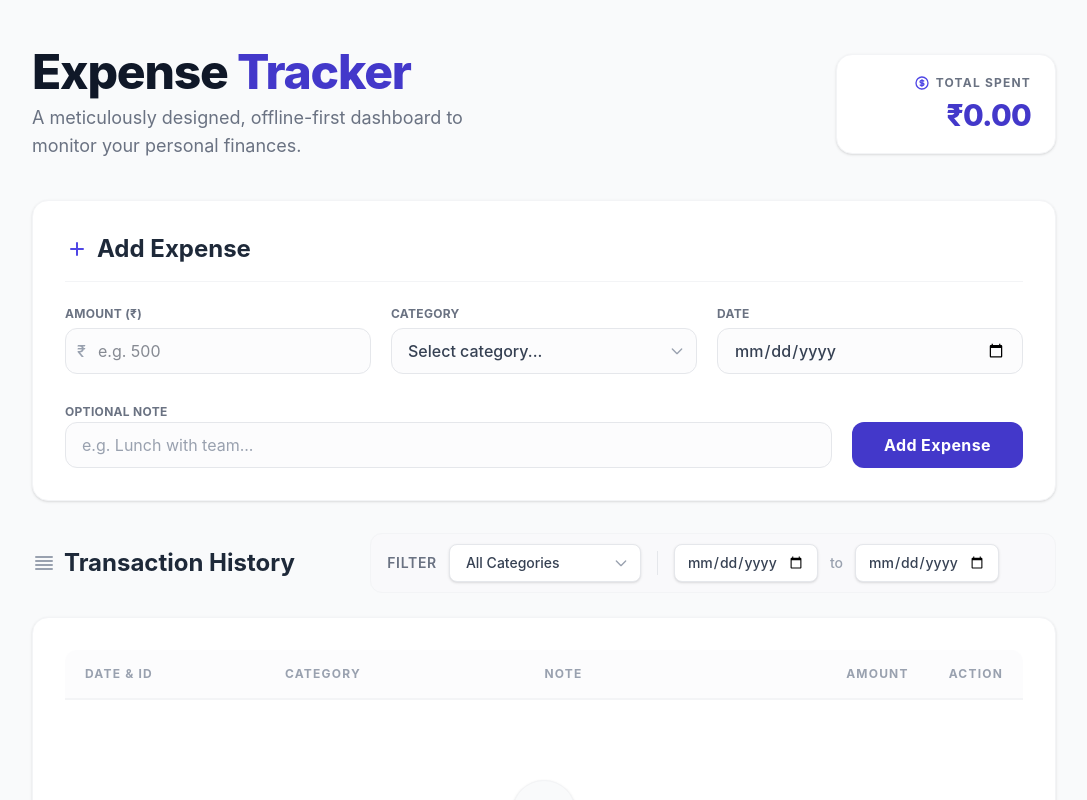
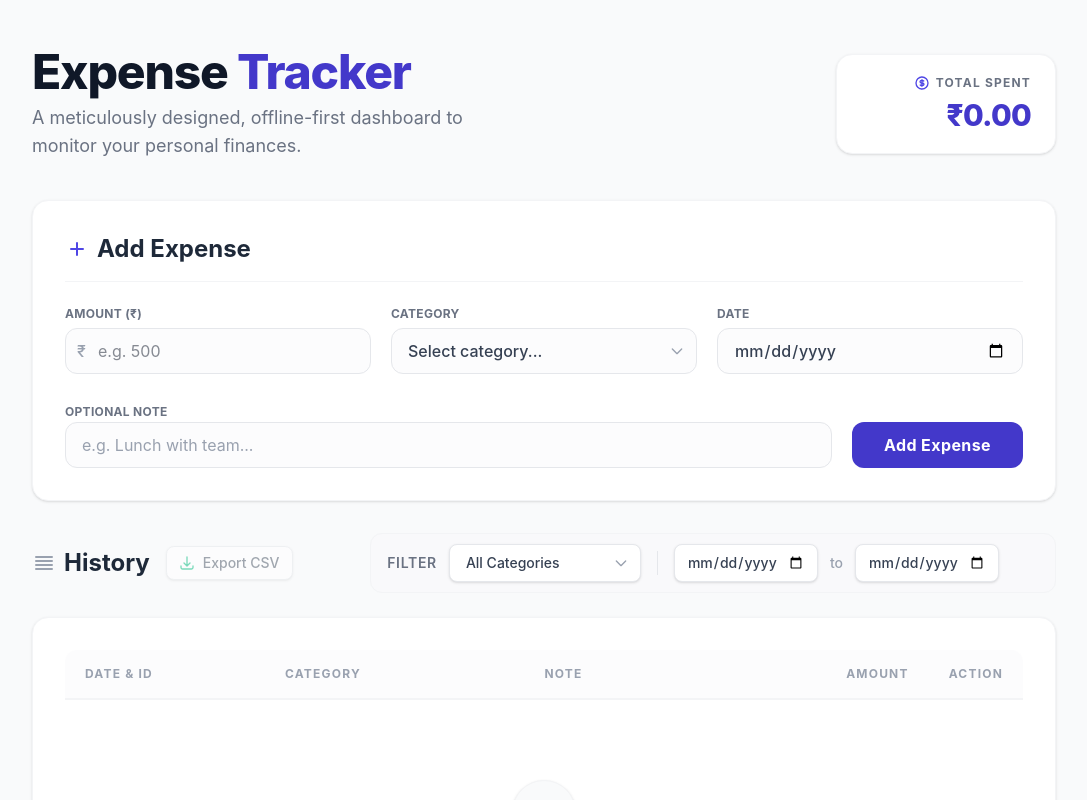
Before and after one commit to TrishaDevadhe/Expense_Tracker, a React (Vite) app: page / in a window 1280 px wide. Shown: the top 800 px of the page, without its empty margins (96-1183 px from the left). Built offline with nearby package versions, Linux system fonts and the light colour scheme.

Commit message:
Bonus Feature 3: Added Export to CSV functionality

```diff
--- a/src/App.jsx
+++ b/src/App.jsx
@@ -87,6 +87,28 @@ function App() {
   const sortedExpenses = [...filteredExpenses].sort((a, b) => new Date(b.date) - new Date(a.date));
   const totalSpent = sortedExpenses.reduce((sum, expense) => sum + expense.amount, 0);
 
+  const handleExportCSV = () => {
+    const headers = ['id', 'amount', 'category', 'date', 'note'];
+    const csvRows = sortedExpenses.map(expense => {
+      return [
+        expense.id,
+        expense.amount,
+        `"${expense.category}"`,
+        expense.date,
+        `"${(expense.note || '').replace(/"/g, '""')}"`
+      ].join(',');
+    });
+    const csvContent = [headers.join(','), ...csvRows].join('\n');
+    const blob = new Blob([csvContent], { type: 'text/csv;charset=utf-8;' });
+    const url = URL.createObjectURL(blob);
+    const link = document.createElement('a');
+    link.href = url;
+    link.setAttribute('download', `expenses_${new Date().toISOString().split('T')[0]}.csv`);
+    document.body.appendChild(link);
+    link.click();
+    document.body.removeChild(link);
+  };
+
   return (
     <div className="min-h-screen p-4 sm:p-8 md:p-12 font-sans bg-gray-50 text-gray-900 selection:bg-primary-200">
       <header className="max-w-5xl mx-auto mb-10">
@@ -117,11 +139,24 @@ function App() {
         {/* Dynamic Spend Distribution Chart */}
         <ExpenseChart expenses={filteredExpenses} />
 
-        <div className="flex flex-col md:flex-row justify-between items-start md:items-center mb-6 gap-4 mt-4">
-          <h2 className="text-2xl font-bold text-gray-800 flex items-center gap-2 whitespace-nowrap">
-            <svg className="w-6 h-6 text-gray-400" fill="none" stroke="currentColor" viewBox="0 0 24 24"><path strokeLinecap="round" strokeLinejoin="round" strokeWidth="2" d="M4 6h16M4 10h16M4 14h16M4 18h16" /></svg>
-            Transaction History
-          </h2>
+        <div className="flex flex-col lg:flex-row justify-between items-start lg:items-center mb-6 gap-4 mt-4 w-full">
+          <div className="flex items-center gap-4">
+            <h2 className="text-2xl font-bold text-gray-800 flex items-center gap-2 whitespace-nowrap">
+              <svg className="w-6 h-6 text-gray-400" fill="none" stroke="currentColor" viewBox="0 0 24 24"><path strokeLinecap="round" strokeLinejoin="round" strokeWidth="2" d="M4 6h16M4 10h16M4 14h16M4 18h16" /></svg>
+              History
+            </h2>
+            <button
+              onClick={handleExportCSV}
+              disabled={sortedExpenses.length === 0}
+              className="px-3 py-1.5 bg-white border border-gray-200 text-gray-600 font-medium rounded-lg text-sm hover:border-gray-300 hover:bg-gray-50 transition-colors shadow-sm disabled:opacity-50 disabled:cursor-not-allowed flex items-center gap-2"
+              title="Export visible data to CSV"
+            >
+              <svg xmlns="http://www.w3.org/2000/svg" fill="none" viewBox="0 0 24 24" strokeWidth="2" stroke="currentColor" className="w-4 h-4 text-emerald-500">
+                <path strokeLinecap="round" strokeLinejoin="round" d="M3 16.5v2.25A2.25 2.25 0 005.25 21h13.5A2.25 2.25 0 0021 18.75V16.5M16.5 12L12 16.5m0 0L7.5 12m4.5 4.5V3" />
+              </svg>
+              <span className="hidden sm:inline">Export CSV</span>
+            </button>
+          </div>
 
           <Filter
             filterCategory={filterCategory} setFilterCategory={setFilterCategory}
```
